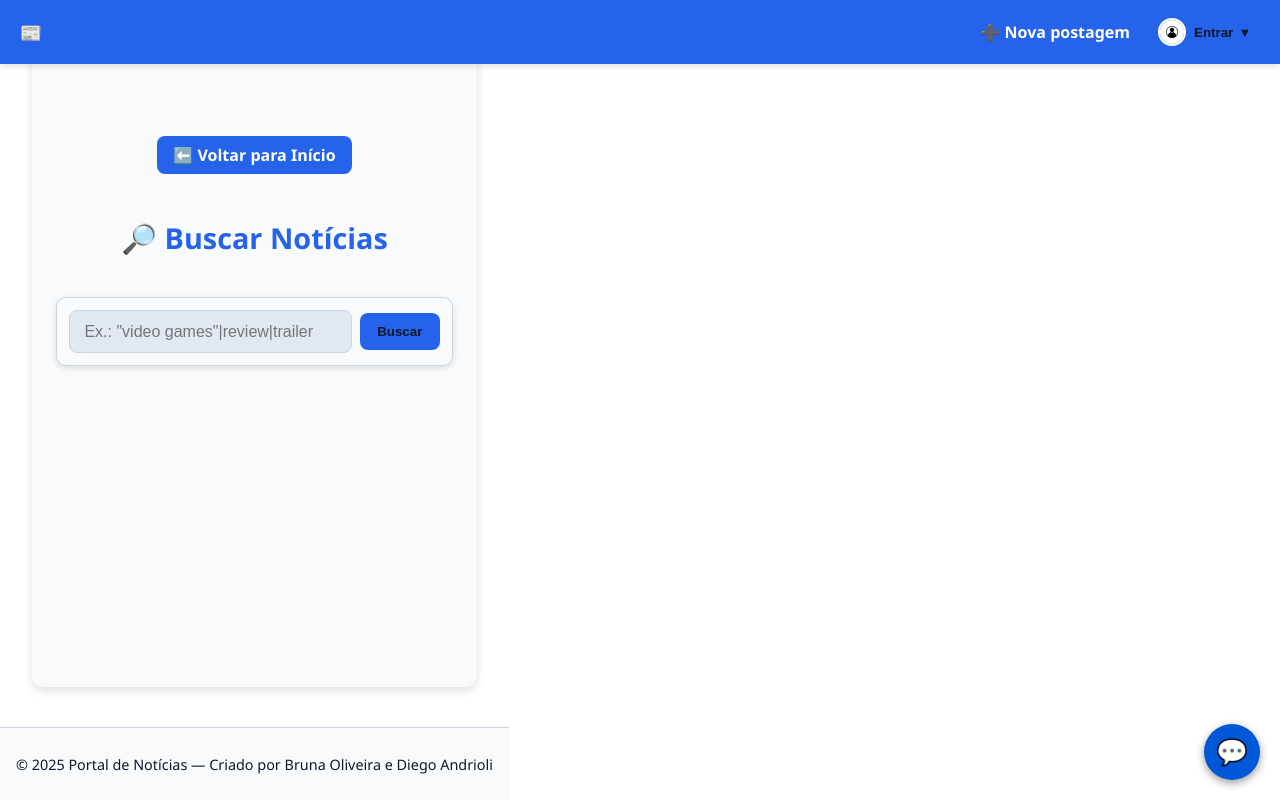
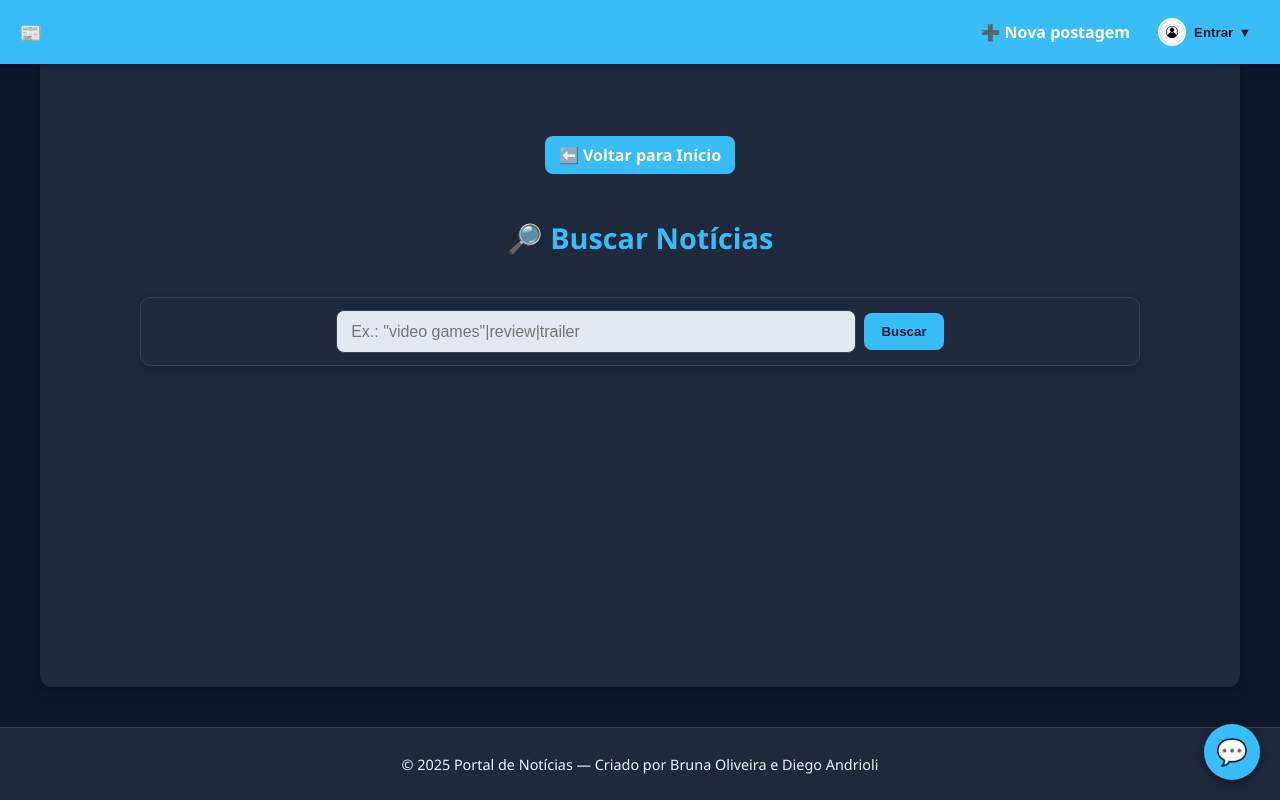
Before and after one commit to Diegames10/NewsTechApp, a Flask app: page /buscar-chat in a window 1280 px wide. Run offline with Flask 3, Linux system fonts and the light colour scheme; parts of the project's set-up code (start-up, migrations or seed data) failed here and were passed over; some libraries are stand-ins or nearby versions.

Commit message:
Update news.html

```diff
--- a/login_app/templates/news.html
+++ b/login_app/templates/news.html
@@ -5,11 +5,12 @@
   <meta name="viewport" content="width=device-width, initial-scale=1.0"/>
   <title>Busca | NewsTechApp</title>
 
-  <!-- CSS base do projeto -->
+  <!-- CSS base do projeto (mantidos) -->
   <link rel="stylesheet" href="{{ url_for('static', filename='css/style_assistente.css') }}">
   <link rel="stylesheet" href="{{ url_for('static', filename='css/Portal.noticias.css', v=version|default(0)) }}">
   <link rel="stylesheet" href="{{ url_for('static', filename='css/favicon.css', v=version|default(0)) }}">
 
+  <!-- Ícones -->
   <link rel="icon" type="image/png" sizes="512x512"
         href="{{ url_for('static', filename='imagens/newstech-app-icon-1024.png') }}">
   <link rel="apple-touch-icon" sizes="512x512"
@@ -17,89 +18,79 @@
   <meta name="theme-color" content="#ffffff">
 
   <style>
-    /* =========================
-       VARIÁVEIS DE TEMA (isoladas)
-    ========================== */
-    #news-page {
-      /* claro (default) */
-      --bg: #ffffff;
-      --text: #0f172a;
-      --muted: #475569;
-      --primary: #2563eb;
-      --card: #f8fafc;
-      --border: #cbd5e1;
-      --shadow: rgba(0,0,0,.12);
+    /* ==================== Variáveis e resets seguros ==================== */
+    :root{
       --header-h: 64px;
+
+      /* fallbacks no caso das variáveis do Portal.noticias.css não carregarem */
+      --bg: #0f172a;
+      --text: #f1f5f9;
+      --primary: #38bdf8;
+      --card: #1e293b;
+      --border: #334155;
+      --muted: #cbd5e1;
+      --shadow: rgba(0,0,0,.25);
     }
-    /* escuro */
-    body.dark #news-page {
-      --bg: #0b1220;
-      --text: #f1f5f9;
-      --muted: #94a3b8;
-      --primary: #38bdf8;
+    body.dark{
+      --bg: #0b0f1a;
+      --text: #e5e7eb;
+      --primary: #60a5fa;
       --card: #111827;
-      --border: #334155;
+      --border: #374151;
+      --muted: #9ca3af;
       --shadow: rgba(255,255,255,.08);
     }
 
-    /* =========================
-       LAYOUT BASE (escopo news-page)
-    ========================== */
-    html, body { height: 100%; margin: 0; }
-    body {
-      font-family: "Segoe UI", system-ui, -apple-system, sans-serif;
+    /* ==================== Layout base ==================== */
+    html, body { height: 100%; }
+    body{
+      margin:0;
+      min-height:100%;
+      display:flex;
+      flex-direction:column;
       background: var(--bg);
       color: var(--text);
-      transition: background-color .2s ease, color .2s ease;
-    }
-    #news-page {
-      min-height: 100%;
-      display: flex;
-      flex-direction: column;
-      background: var(--bg);
-      color: var(--text);
+      font-family: "Segoe UI", system-ui, -apple-system, sans-serif;
     }
 
-    /* =========================
-       HEADER FIXO
-    ========================== */
-    #news-page header{
+    /* ==================== Header fixo ==================== */
+    header{
       position: fixed;
       inset: 0 0 auto 0;
       height: var(--header-h);
-      display: flex;
-      align-items: center;
-      justify-content: space-between;
+      display:flex;
+      align-items:center;
+      justify-content:space-between;
+      background: var(--primary);
+      color:#fff;
       padding: 0 1.25rem;
-      background: var(--primary);
-      color: #fff;
       box-shadow: 0 2px 8px var(--shadow);
-      z-index: 1200;
+      z-index: 2000;
+      overflow: visible; /* permite o dropdown do perfil transbordar */
     }
-    #news-page header h1{
-      margin: 0;
+    header h1{
+      margin:0;
+      display:flex;
+      align-items:center;
+      gap:.5rem;
       font-size: 1.1rem;
-      display: flex;
-      align-items: center;
-      gap: .5rem;
     }
-    #news-page header nav{
-      display: flex;
-      align-items: center;
-      gap: 1rem;
+    header nav{
+      display:flex;
+      align-items:center;
+      gap:1rem;
+      overflow: visible;
     }
-    #news-page .nav-link{
-      color: #fff;
-      text-decoration: none;
-      font-weight: 600;
+    .nav-link{
+      color:#fff;
+      text-decoration:none;
+      font-weight:600;
     }
-    #news-page .nav-link:hover{ opacity: .85; }
+    .nav-link:hover{ opacity:.85; }
 
-    /* =========================
-       MAIN (centralizado e responsivo)
-    ========================== */
-    #news-page main.content{
-      flex: 1;
+    /* ==================== Conteúdo principal ==================== */
+    main.content{
+      flex:1;
       width: min(1200px, 100% - clamp(24px, 6vw, 64px));
       margin-inline: auto;
       padding-top: calc(var(--header-h) + 16px);
@@ -109,150 +100,111 @@
     }
 
     /* Título e botão voltar */
-    #news-page .page-title{
-      text-align: center;
+    h1.page-title{
+      text-align:center;
+      color: var(--text);
       margin: .25rem 0 1rem;
-      color: var(--text);
       font-size: clamp(1.1rem, 1.5vw + .8rem, 1.8rem);
     }
-    #news-page .btn{
-      display: inline-block;
-      text-decoration: none;
+    .btn{
+      display:inline-block;
+      text-decoration:none;
       background: var(--primary);
-      color: #fff !important;
-      font-weight: 700;
-      padding: 10px 16px;
-      border-radius: 8px;
+      color:#fff !important;
+      font-weight:700;
+      padding:10px 16px;
+      border-radius:8px;
       transition: opacity .15s ease, transform .02s ease;
       border: none;
       cursor: pointer;
     }
-    #news-page .btn:hover{ opacity: .92; }
-    #news-page .btn:active{ transform: translateY(1px); }
+    .btn:hover{ opacity:.92; }
+    .btn:active{ transform: translateY(1px); }
 
-    /* =========================
-       BUSCA
-    ========================== */
-    #news-page .search{
-      display: flex;
-      gap: .5rem;
-      align-items: center;
-      justify-content: center;
+    /* ==================== Busca ==================== */
+    .search{
+      display:flex;
+      gap:.5rem;
+      align-items:center;
+      justify-content:center;
       background: var(--card);
+      border-radius:10px;
+      padding:.75rem;
+      margin:0 auto 1rem;
+      width:min(1000px,100%);
+      box-shadow: 0 2px 6px var(--shadow);
       border: 1px solid var(--border);
-      border-radius: 10px;
-      padding: .75rem;
-      margin: 0 auto 1rem;
-      width: min(1000px, 100%);
-      box-shadow: 0 2px 6px var(--shadow);
     }
-    #news-page .search input{
-      flex: 1;
-      min-width: 220px;
-      max-width: 520px;
-      padding: .7rem .9rem;
-      border: 1px solid var(--border);
-      border-radius: 8px;
+    .search input{
+      flex:1;
+      min-width:220px;
+      max-width:520px;
+      padding:.7rem .9rem;
+      border:1px solid var(--border);
+      border-radius:8px;
       background: var(--bg);
       color: var(--text);
     }
-    #news-page .search button{
-      padding: .7rem 1.1rem;
-      border: none;
-      border-radius: 8px;
+    .search button{
+      padding:.7rem 1.1rem;
+      border:none;
+      border-radius:8px;
       background: var(--primary);
-      color: #fff;
-      font-weight: 700;
-      cursor: pointer;
+      color:#fff;
+      font-weight:700;
+      cursor:pointer;
       transition: transform .1s ease, opacity .2s;
       flex-shrink: 0;
     }
-    #news-page .search button:hover{ transform: scale(1.03); opacity: .92; }
+    .search button:hover{ transform:scale(1.03); opacity:.92; }
 
-    /* =========================
-       GRID DE CARDS
-    ========================== */
-    #news-page .grid{
-      width: 100%;
-      display: grid;
-      gap: clamp(12px, 2vw, 18px);
+    /* ==================== Grid de cards ==================== */
+    .grid{
+      width:100%;
+      display:grid;
+      gap:clamp(12px, 2vw, 18px);
       grid-template-columns: repeat(auto-fit, minmax(280px, 1fr));
-      align-items: start;
-      margin-inline: auto;
+      align-items:start;
+      margin-inline:auto;
     }
-    #news-page .card{
+    .card{
       background: var(--card);
-      border: 1px solid var(--border);
-      border-radius: 12px;
-      padding: 1rem;
-      box-shadow: 0 2px 6px var(--shadow);
-      display: flex;
-      flex-direction: column;
-      gap: .5rem;
+      border:1px solid var(--border);
+      border-radius:12px;
+      padding:1rem;
+      box-shadow:0 2px 6px var(--shadow);
+      display:flex;
+      flex-direction:column;
+      gap:.5rem;
     }
-    #news-page .card .thumb{
-      width: 100%;
-      height: 180px;
-      object-fit: cover;
-      border-radius: 10px;
+    .card .thumb{
+      width:100%;
+      height:180px;
+      object-fit:cover;
+      border-radius:10px;
       background: var(--bg);
     }
-    #news-page .card h3{
-      margin: .25rem 0;
-      font-size: 1.02rem;
+    .card h3{
+      margin:.25rem 0;
+      font-size:1.02rem;
       color: var(--text);
     }
-    #news-page .card p{
-      margin: 0;
+    .card p{
+      margin:0;
       color: var(--muted);
-      font-size: .94rem;
-      min-height: 3.6em;
+      font-size:.94rem;
+      min-height:3.6em;
     }
-    #news-page .card a{
-      margin-top: auto;
-      color: var(--primary);
-      text-decoration: none;
-      font-weight: 600;
+    .card a{
+      margin-top:auto;
+      color: #93c5fd; /* link com leve contraste no dark */
+      text-decoration:none;
+      font-weight:600;
     }
+    .card a:hover{ text-decoration: underline; }
 
-    /* =========================
-       PERFIL (menu do usuário)
-    ========================== */
-    #news-page .perfil-container{ position: relative; }
-    #news-page #perfil-btn{
-      display: flex;
-      align-items: center;
-      gap: 8px;
-      background: #fff;
-      color: var(--primary);
-      border: none;
-      border-radius: 8px;
-      padding: 8px 12px;
-      cursor: pointer;
-      font-weight: 600;
-    }
-    body.dark #news-page #perfil-btn{ background: var(--card); color: var(--text); }
-
-    #news-page .perfil-menu{
-      position: absolute;
-      right: 0;
-      top: calc(100% + 8px);
-      background: var(--card);
-      color: var(--text);
-      border: 1px solid var(--border);
-      border-radius: 10px;
-      box-shadow: 0 8px 18px var(--shadow);
-      padding: 12px;
-      width: 240px;
-      z-index: 1300;
-      display: none;          /* fechado por padrão */
-    }
-    #news-page .perfil-menu.open{ display: block; }
-
-    /* =========================
-       FOOTER (sempre no fim)
-    ========================== */
-    #news-page footer{
+    /* ==================== Footer fixo ao fim e com tema ==================== */
+    footer{
       background: var(--card);
       color: var(--text);
       border-top: 1px solid var(--border);
@@ -263,34 +215,63 @@
       width: 100%;
     }
 
-    /* =========================
-       RESPONSIVIDADE
-    ========================== */
+    /* ==================== Perfil (menu) ==================== */
+    .perfil-container{ position: relative; }
+    #perfil-btn{
+      display:flex;
+      align-items:center;
+      gap:8px;
+      background:#fff;
+      color:var(--primary);
+      border:none;
+      border-radius:8px;
+      padding:8px 12px;
+      cursor:pointer;
+      font-weight:600;
+    }
+    body.dark #perfil-btn{ background:var(--card); color:var(--text); }
+
+    .perfil-menu{
+      position:absolute;
+      right:0;
+      top: calc(100% + 8px);
+      display:none;                 /* fechado por padrão */
+      background: var(--card);
+      color: var(--text);
+      border: 1px solid var(--border);
+      border-radius:10px;
+      box-shadow:0 8px 18px var(--shadow);
+      padding:12px;
+      width: 240px;
+      z-index: 2100;                /* acima do header */
+    }
+    .perfil-menu.open{ display:block; }
+
+    /* ==================== Responsividade ==================== */
     @media (max-width:1200px){
-      #news-page .grid{ grid-template-columns: repeat(auto-fit, minmax(260px, 1fr)); }
+      .grid{ grid-template-columns: repeat(auto-fit, minmax(260px, 1fr)); }
     }
     @media (max-width:900px){
-      #news-page .search{ flex-direction: column; align-items: stretch; }
-      #news-page .search button{ width: 100%; }
-      #news-page .grid{ grid-template-columns: repeat(auto-fit, minmax(240px, 1fr)); }
+      .search{ flex-direction:column; align-items:stretch; }
+      .search button{ width:100%; }
+      .grid{ grid-template-columns: repeat(auto-fit, minmax(240px, 1fr)); }
     }
     @media (max-width:560px){
-      #news-page .grid{ grid-template-columns: 1fr; }
-      #news-page .search input{ min-width: 0; max-width: none; }
+      .grid{ grid-template-columns: 1fr; }
+      .search input{ min-width:0; max-width:none; }
     }
   </style>
 </head>
 
 <body>
-<div id="news-page">
-  <!-- HEADER -->
+  <!-- ==================== Header ==================== -->
   <header>
     <h1>📰 NewsTech</h1>
     <nav>
       <a href="{{ url_for('auth.publicar') }}" class="nav-link">➕ Nova postagem</a>
 
       <div class="perfil-container">
-        <button id="perfil-btn" type="button" aria-haspopup="menu" aria-expanded="false">
+        <button id="perfil-btn" type="button" aria-expanded="false" aria-controls="perfil-menu">
           <img id="avatar"
                src="{{ url_for('static', filename='imagens/avatar-default.jpg') }}"
                alt="Perfil"
@@ -298,7 +279,7 @@
           <span id="perfil-nome">Entrar</span> ▾
         </button>
 
-        <div class="perfil-menu" id="perfil-menu" role="menu" aria-hidden="true">
+        <div class="perfil-menu" id="perfil-menu">
           <div class="perfil-info" style="display:flex;align-items:center;gap:10px;margin-bottom:8px;">
             <img id="menu-avatar"
                  src="{{ url_for('static', filename='imagens/avatar-default.jpg') }}"
@@ -314,7 +295,7 @@
     </nav>
   </header>
 
-  <!-- MAIN -->
+  <!-- ==================== Conteúdo ==================== -->
   <main class="content" role="main">
     <div style="text-align:center; margin: 1rem 0;">
       <a href="{{ url_for('auth.home') }}" class="btn">⬅️ Voltar para Início</a>
@@ -323,8 +304,7 @@
     <h1 class="page-title">🔎 Buscar Notícias</h1>
 
     <form class="search" action="/buscar-chat" method="get" autocomplete="off" novalidate>
-      <input type="text" name="q" placeholder='Ex.: "video games"|review|trailer'
-             value="{{ (q or '')|e }}" maxlength="200"/>
+      <input type="text" name="q" placeholder='Ex.: "video games"|review|trailer' value="{{ (q or '')|e }}" maxlength="200"/>
       <button type="submit">Buscar</button>
     </form>
 
@@ -343,13 +323,12 @@
     </div>
   </main>
 
-  <!-- FOOTER -->
+  <!-- ==================== Footer ==================== -->
   <footer>
     <p>© 2025 Portal de Notícias — Criado por Bruna Oliveira e Diego Andrioli</p>
   </footer>
-</div>
 
-<!-- Chat flutuante (inalterado) -->
+  <!-- ==================== Chat flutuante (mantido) ==================== -->
   <button id="chat-toggle" aria-label="Abrir chat" type="button">💬</button>
   <div id="chat-float" role="dialog" aria-label="Assistente NewsTech" aria-modal="false">
     <div id="chat-float-header">🤖 Assistente NewsTech</div>
@@ -360,13 +339,35 @@
     </form>
   </div>
 
-<!-- JS: menu do perfil + tema (robusto) -->
+  <!-- ==================== JS mínimo para menu e tema ==================== -->
   <script>
-  // ————— Tema (persistente) —————
+    // Menu do perfil: abrir/fechar por classe .open
     (function () {
-    const key = 'tema';
+      const btn  = document.getElementById('perfil-btn');
+      const menu = document.getElementById('perfil-menu');
+      if (!btn || !menu) return;
+
+      const toggle = (open) => {
+        if (typeof open !== 'boolean') open = !menu.classList.contains('open');
+        menu.classList.toggle('open', open);
+        btn.setAttribute('aria-expanded', String(open));
+      };
+
+      btn.addEventListener('click', (e) => {
+        e.stopPropagation();
+        toggle();
+      });
+      // Clicar fora fecha
+      document.addEventListener('click', () => toggle(false));
+      // Cliques dentro do menu não propagam
+      menu.addEventListener('click', (e) => e.stopPropagation());
+    })();
+
+    // Tema claro/escuro: aplica/remove .dark no <body> e persiste em localStorage
+    (function () {
+      const key  = 'tema';
+      const btn  = document.getElementById('toggle-tema');
       const body = document.body;
-    const btn = document.getElementById('toggle-tema');
 
       function aplicarInicial() {
         const salvo = localStorage.getItem(key); // 'escuro' | 'claro' | null
@@ -377,45 +378,18 @@
       }
       aplicarInicial();
 
-    btn?.addEventListener('click', () => {
+      if (btn) {
+        btn.addEventListener('click', () => {
           const usarEscuro = !body.classList.contains('dark');
           body.classList.toggle('dark', usarEscuro);
           localStorage.setItem(key, usarEscuro ? 'escuro' : 'claro');
           btn.textContent = usarEscuro ? '☀️ Modo Claro' : '🌙 Modo Escuro';
         });
-  })();
-
-  // ————— Menu do perfil (abre/fecha, clique fora, ESC) —————
-  (function () {
-    const btn = document.getElementById('perfil-btn');
-    const menu = document.getElementById('perfil-menu');
-    if (!btn || !menu) return;
-
-    function abrir() {
-      menu.classList.add('open');
-      menu.setAttribute('aria-hidden', 'false');
-      btn.setAttribute('aria-expanded', 'true');
       }
-    function fechar() {
-      menu.classList.remove('open');
-      menu.setAttribute('aria-hidden', 'true');
-      btn.setAttribute('aria-expanded', 'false');
-    }
-
-    btn.addEventListener('click', (e) => {
-      e.stopPropagation();
-      const aberto = menu.classList.contains('open');
-      aberto ? fechar() : abrir();
-    });
-
-    document.addEventListener('click', () => fechar());
-    menu.addEventListener('click', (e) => e.stopPropagation());
-    document.addEventListener('keydown', (e) => {
-      if (e.key === 'Escape') fechar();
-    });
     })();
   </script>
 
+  <!-- Seus scripts (mantidos) -->
   <script src="{{ url_for('static', filename='js/script.js', v=version|default(0)) }}" defer></script>
   <script src="{{ url_for('static', filename='js/chat.js') }}" defer></script>
 </body>
```
Lines whose indentation alone changed are shown as unchanged.
